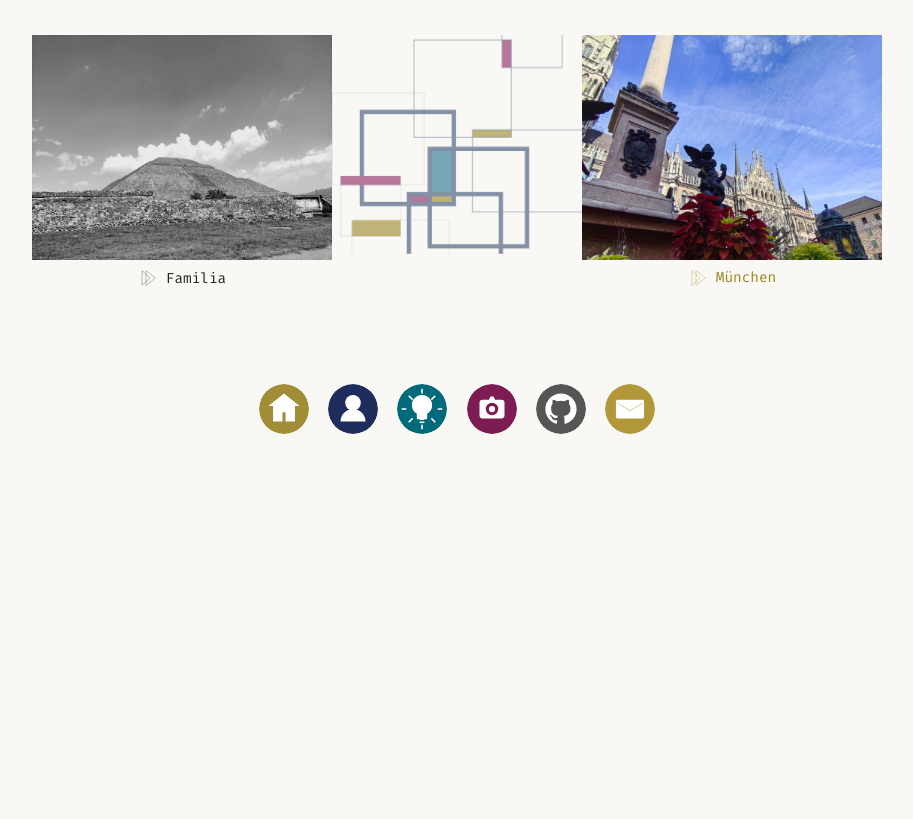
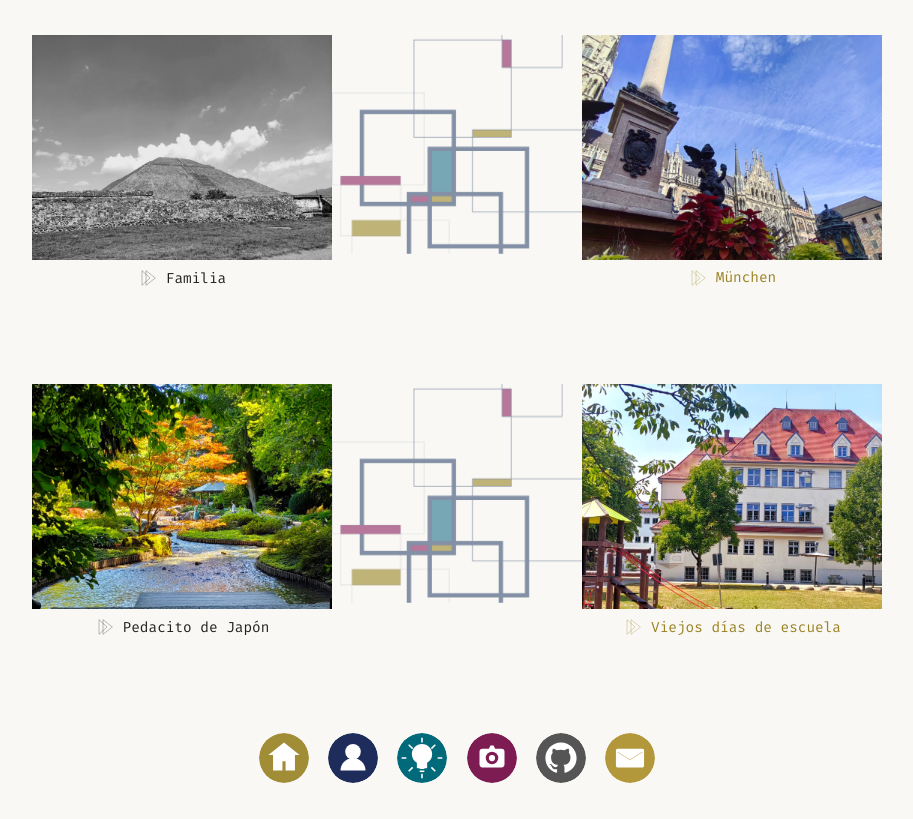
Before and after one commit to NaTHuber/Personal-Website, a plain HTML site: page gallery.html in a window 1280 px wide. Shown: the part 2066-2885 px from the top of the page, without its empty margins (183-1096 px from the left). Before the commit the page ends 2536 px from the top, so only its background shows below. Drawn offline with Linux system fonts and the light colour scheme.

Commit message:
Se añaden dos fotos a la galeria

```diff
--- a/gallery.html
+++ b/gallery.html
@@ -155,6 +155,29 @@
     </div>
 
 
+    <div class="gallery-section">
+        <div class="gallery-item">
+            <img class= "gallery-item-img" src="assets/gallery/pedacito-de-japon.jpg" alt="Pedacito de Japón"/>
+            <div class="captiongallery">
+                <img src="assets/img/icon-triangle.svg" alt="icono" class="arrow-icon"/>
+                <span class="captiongallery-text">Pedacito de Japón</span>
+            </div>
+        </div>
+
+        <div class="gallery-art">
+            <img class="gallery-item-img" src="assets/gallery/geometric-art.png" alt="Geometric Composition"/>
+        </div>
+
+        <div class="gallery-item">
+            <img class="gallery-item-img" src="assets/gallery/school-old-days.jpg" alt="Viejos días de escuela"/>
+            <div class="captiongallery gold">
+                <img src="assets/img/icon-triangle-gold.svg" alt="icono" class="arrow-icon"/>
+                <span class="captiongallery-text">Viejos días de escuela</span>
+            </div>
+        </div>
+    </div>
+
+
   </main>
 
   <footer>
```
Also changed, not shown: assets/gallery/pedacito-de-japon.jpg (added), assets/gallery/school-old-days.jpg (added).
